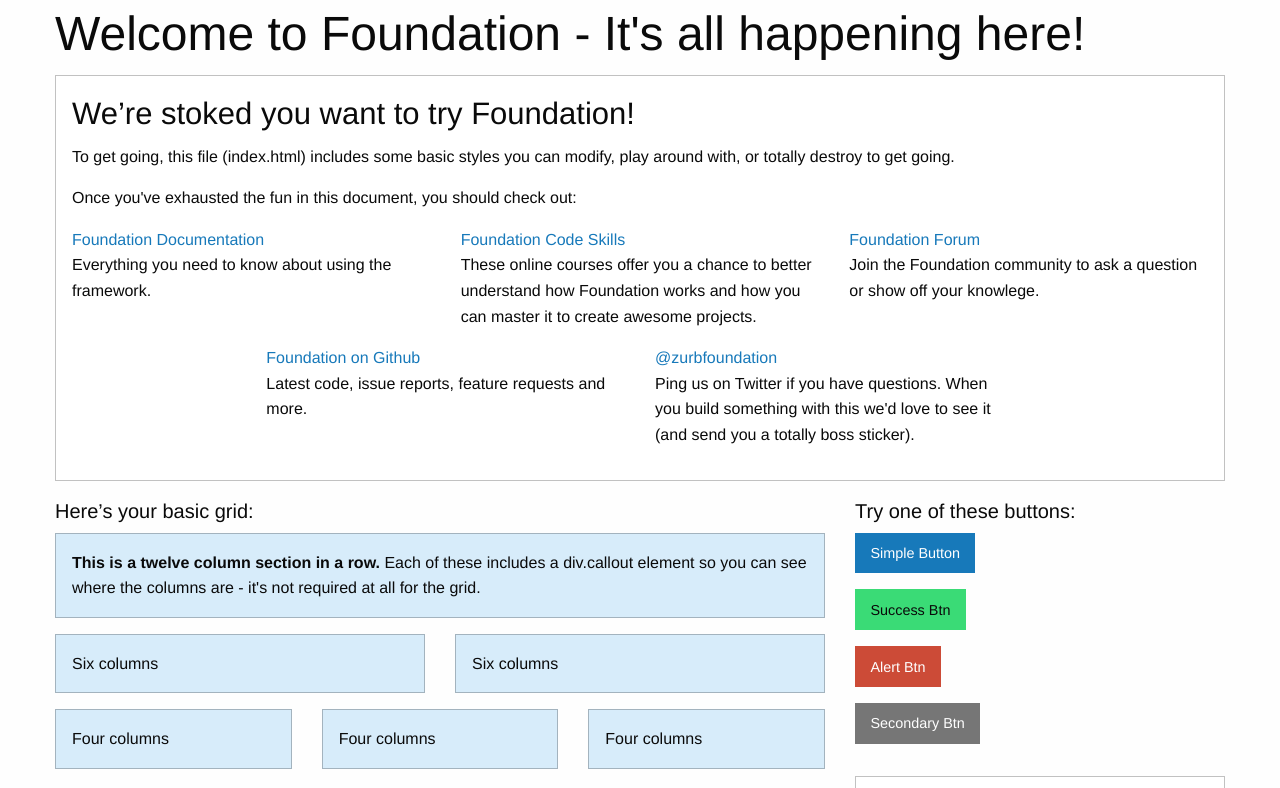
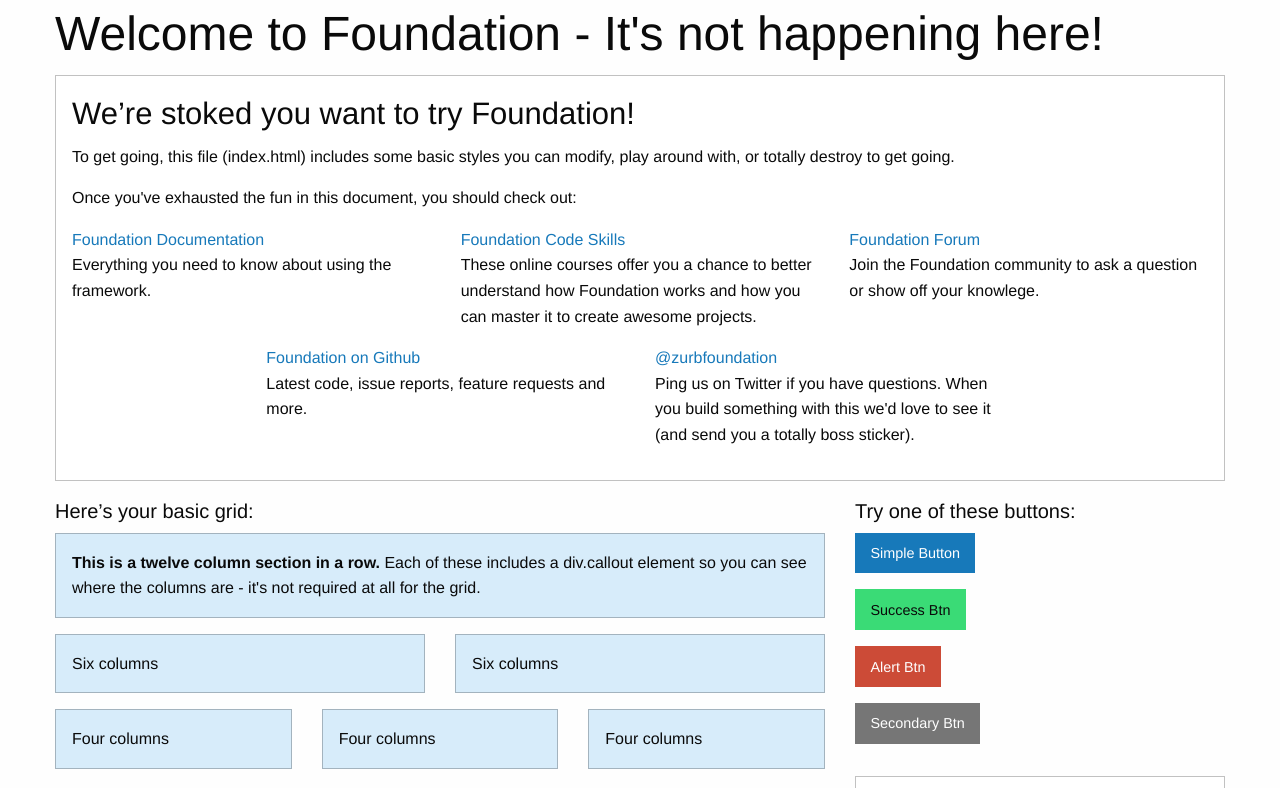
Before and after one commit to mtprell/found, a plain HTML site: page index.html in a window 1280 px wide. Shown: the top 788 px of the page. Drawn offline with Linux system fonts and the light colour scheme.

Commit message:
another h1 edit

```diff
--- a/index.html
+++ b/index.html
@@ -11,7 +11,7 @@
   <body>
     <div class="row">
       <div class="large-12 columns">
-        <h1>Welcome to Foundation - It's all happening here!</h1>
+        <h1>Welcome to Foundation - It's not happening here!</h1>
       </div>
     </div>
 
```
